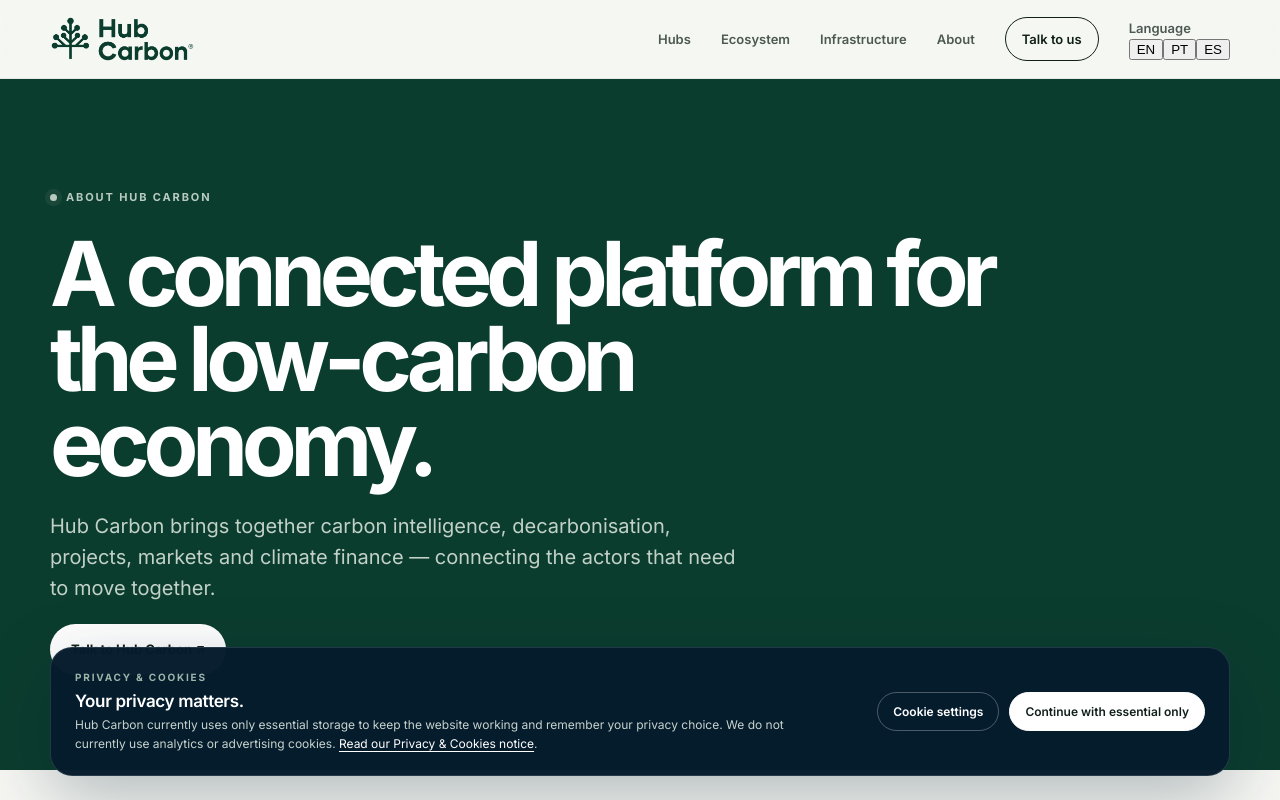
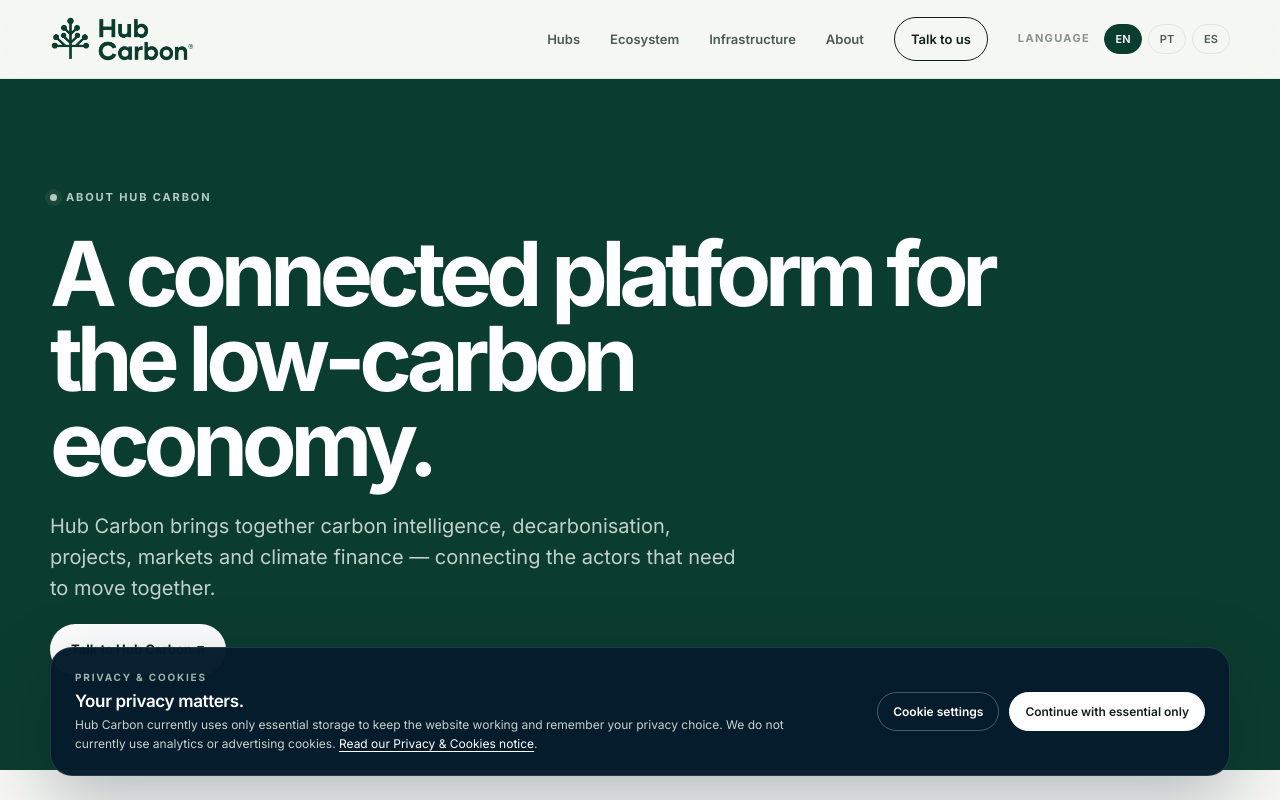
Before and after one commit to eliezermardegan/hub-carbon, a plain HTML site: page pages/about.html in a window 1280 px wide. Shown: the top 800 px of the page. Drawn offline with Linux system fonts and the light colour scheme.

Commit message:
style: add lightweight language selector states

```diff
--- a/css/style.css
+++ b/css/style.css
@@ -155,3 +155,16 @@ body.cookie-modal-open{overflow:hidden}
 }
 
 @media(max-width:900px){body.menu-open{overflow:hidden}}
+
+
+/* Lightweight i18n controls */
+.nav-languages{display:flex;align-items:center;gap:14px}
+.nav-languages-label{font-size:11px;text-transform:uppercase;letter-spacing:.12em;font-weight:700;color:#89938c}
+.language-options{display:flex;align-items:center;gap:6px}
+.language-option{appearance:none;border:1px solid var(--line);background:transparent;color:inherit;border-radius:999px;min-width:38px;padding:7px 9px;font:600 11px Inter,system-ui,sans-serif;cursor:pointer;transition:background .18s ease,color .18s ease,border-color .18s ease}
+.language-option:hover{border-color:currentColor}
+.language-option.is-active{background:var(--green);border-color:var(--green);color:#fff}
+@media(max-width:900px){
+  .nav-languages{display:flex;align-items:center;justify-content:space-between;gap:18px;border-top:1px solid var(--line);margin-top:14px;padding-top:18px}
+  .language-option{min-width:46px;padding:9px 11px}
+}
```
